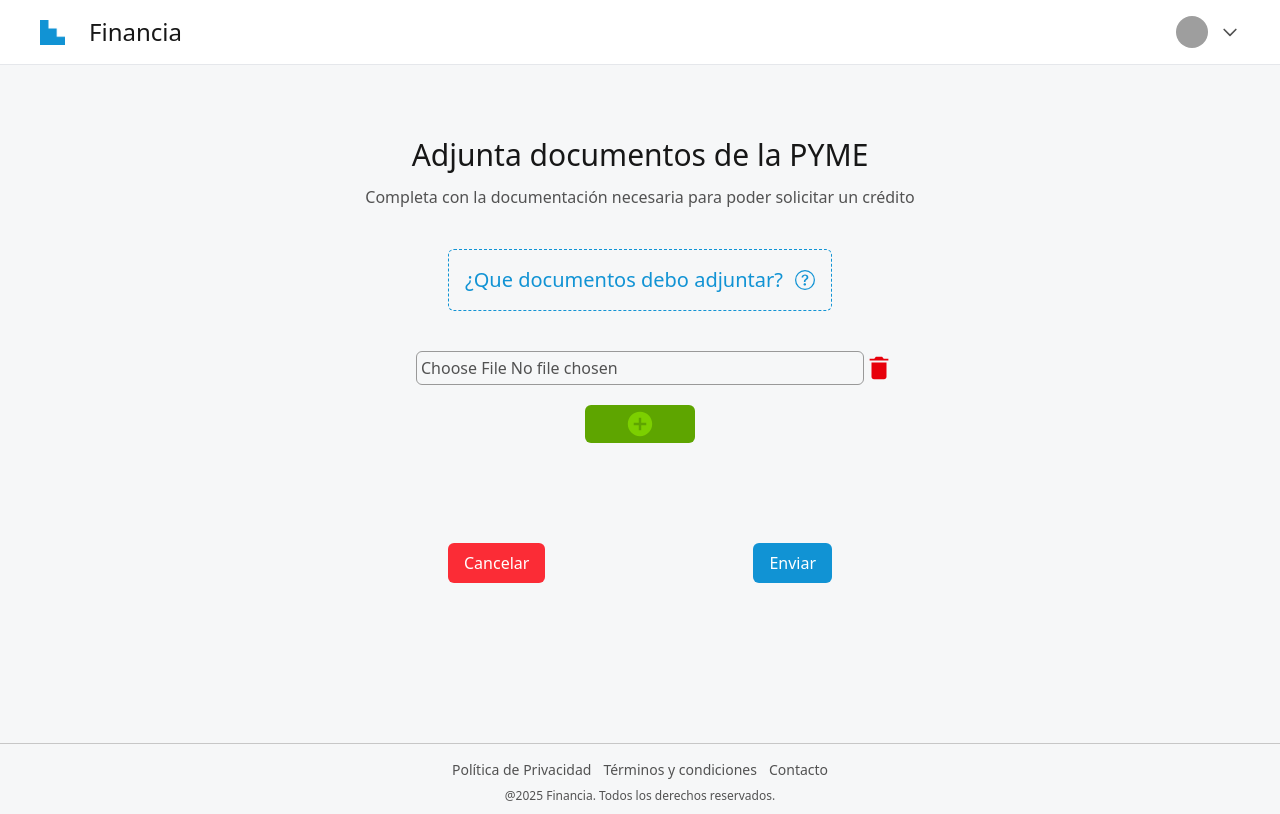
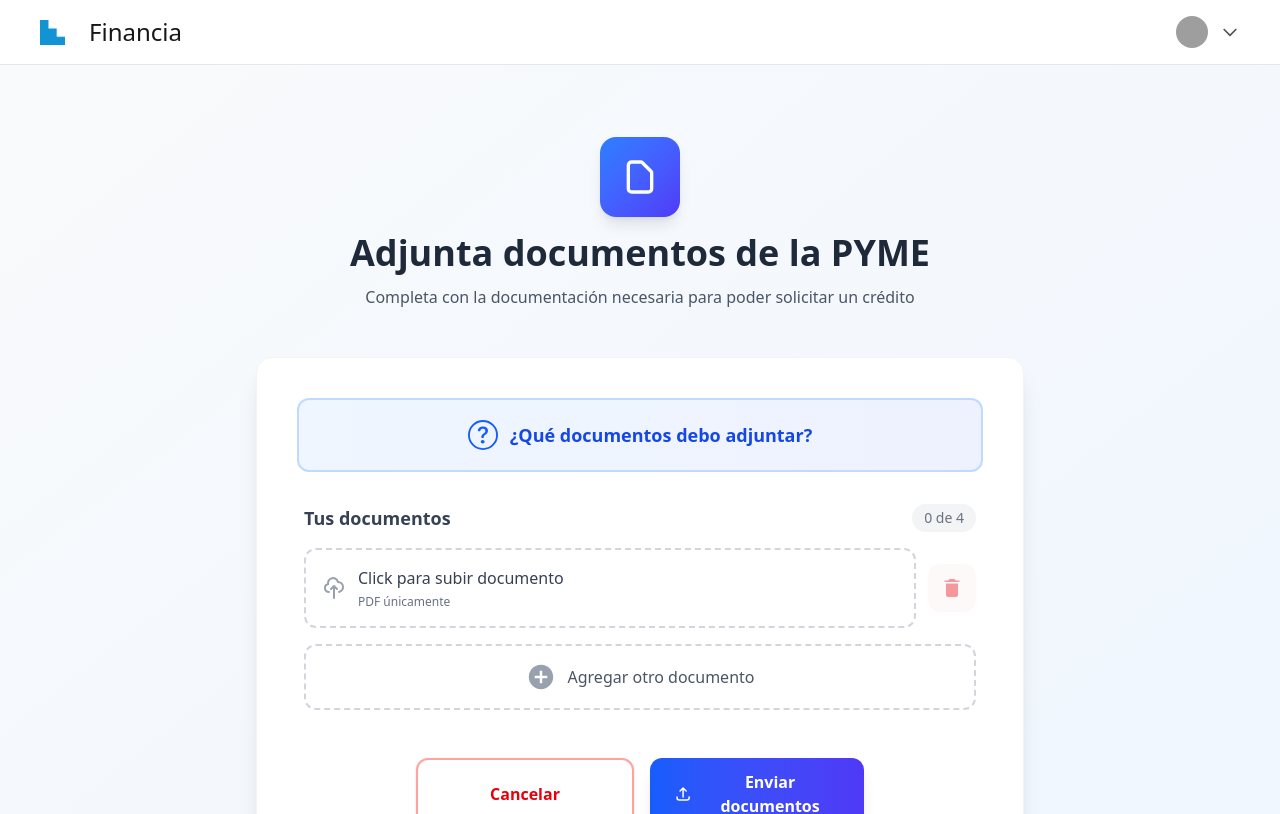
Before and after one commit to cterryc/pyme, a React (Vite) app in the folder front/: page /panel/registro-documentos/1 in a window 1280 px wide. Shown: the top 814 px of the page. Built offline with nearby package versions, Linux system fonts and the light colour scheme; sample sign-in values are in the browser's storage; grey boxes are pictures that could not be loaded.

Commit message:
refactor: enhance RegisterPymeDocuments layout and styling for improved user experience and document management

```diff
--- a/front/src/pages/RegisterPymeDocuments.tsx
+++ b/front/src/pages/RegisterPymeDocuments.tsx
@@ -110,44 +110,87 @@ export const RegisterPymeDocuments = () => {
 
   if (uploadDocuments.length == 0) {
     return (
-      <div className='flex flex-col min-h-screen'>
+      <div className='flex flex-col min-h-screen bg-gradient-to-br from-gray-50 to-blue-50'>
         <Header />
 
-        <section className='w-full max-w-7xl py-5 my-10 m-auto text-center flex-1 p-2'>
-          <h2 className='text-3xl my-3 text-[var(--font-title-light)] font-medium'>Adjunta documentos de la PYME</h2>
-          <p>Completa con la documentación necesaria para poder solicitar un crédito</p>
+        <section className='w-full max-w-5xl py-8 my-6 sm:my-10 mx-auto text-center flex-1 px-4 sm:px-6 lg:px-8'>
+          <div className='mb-8 sm:mb-12 animate-in fade-in slide-in-from-top duration-500'>
+            <div className='inline-flex items-center justify-center w-16 h-16 sm:w-20 sm:h-20 bg-gradient-to-br from-blue-500 to-indigo-600 rounded-2xl shadow-lg mb-4'>
+              <svg className='w-8 h-8 sm:w-10 sm:h-10 text-white' fill='none' stroke='currentColor' viewBox='0 0 24 24'>
+                <path strokeLinecap='round' strokeLinejoin='round' strokeWidth={2} d='M7 21h10a2 2 0 002-2V9.414a1 1 0 00-.293-.707l-5.414-5.414A1 1 0 0012.586 3H7a2 2 0 00-2 2v14a2 2 0 002 2z' />
+              </svg>
+            </div>
+            <h2 className='text-2xl sm:text-3xl lg:text-4xl mb-3 text-gray-800 font-bold'>
+              Adjunta documentos de la PYME
+            </h2>
+            <p className='text-sm sm:text-base text-gray-600 max-w-2xl mx-auto'>
+              Completa con la documentación necesaria para poder solicitar un crédito
+            </p>
+          </div>
 
           <form
-            className='max-w-2xl mx-auto rounded-md flex flex-col items-center p-10 gap-10'
+            className='max-w-3xl mx-auto bg-white rounded-2xl shadow-xl flex flex-col items-center p-6 sm:p-8 lg:p-10 gap-6 sm:gap-8 border border-gray-100'
             onSubmit={(e) => {
               e.preventDefault()
               handleSubmit()
             }}
           >
-            <p
+            <div
               onClick={() => {
                 setOpenModal(true)
               }}
-              className='flex gap-3 p-4 border border-dashed rounded-md items-center text-xl text-[var(--primary)] font-medium text-center cursor-pointer hover:text-[#1879a9] duration-150'
+              className='w-full bg-gradient-to-r from-blue-50 to-indigo-50 border-2 border-blue-200 rounded-xl p-4 sm:p-5 flex flex-col sm:flex-row gap-3 items-center justify-center cursor-pointer hover:border-blue-300 hover:shadow-md transition-all duration-200 group'
             >
-              ¿Que documentos debo adjuntar?
-              <QuestionIcon />
+              <QuestionIcon className='text-2xl sm:text-3xl text-blue-600 flex-shrink-0 group-hover:scale-110 transition-transform' />
+              <p className='text-base sm:text-lg text-blue-700 font-semibold text-center sm:text-left'>
+                ¿Qué documentos debo adjuntar?
               </p>
+            </div>
 
-            <ul className='flex flex-col gap-5 w-full max-w-md'>
+            <div className='w-full max-w-2xl space-y-4'>
+              <div className='flex items-center justify-between mb-4'>
+                <h3 className='text-lg font-semibold text-gray-700'>Tus documentos</h3>
+                <span className='text-sm text-gray-500 bg-gray-100 px-3 py-1 rounded-full'>
+                  {documents.filter(d => d.file).length} de {MAX_DOCUMENTS}
+                </span>
+              </div>
+
+              <ul className='flex flex-col gap-3 sm:gap-4'>
                 {documents.map((docField, indx) => {
                   return (
-                  <li className='flex gap-3 items-center relative' key={indx}>
+                    <li
+                      className='group animate-in slide-in-from-left duration-300'
+                      key={indx}
+                      style={{ animationDelay: `${indx * 50}ms` }}
+                    >
+                      <div className='flex gap-3 items-center'>
                         {docField.file != null ? (
-                      <div className='border-b-1 border-[#999] p-1 w-full text-ellipsis overflow-hidden'>
-                        Documento adjunto: {docField.file.name}
+                          <div className='flex-1 bg-gradient-to-r from-green-50 to-emerald-50 border-2 border-green-300 rounded-xl p-4 flex items-center gap-3 shadow-sm'>
+                            <svg className='w-6 h-6 text-green-600 flex-shrink-0' fill='none' stroke='currentColor' viewBox='0 0 24 24'>
+                              <path strokeLinecap='round' strokeLinejoin='round' strokeWidth={2} d='M9 12l2 2 4-4m6 2a9 9 0 11-18 0 9 9 0 0118 0z' />
+                            </svg>
+                            <div className='flex-1 min-w-0'>
+                              <p className='text-xs sm:text-sm text-green-700 font-medium mb-1'>Documento adjunto</p>
+                              <p className='text-sm sm:text-base text-gray-900 font-semibold truncate'>{docField.file.name}</p>
+                            </div>
                           </div>
                         ) : (
+                          <label className='flex-1 relative cursor-pointer group/file'>
+                            <div className='border-2 border-dashed border-gray-300 rounded-xl p-4 hover:border-blue-400 hover:bg-blue-50/50 transition-all duration-200 flex items-center gap-3'>
+                              <svg className='w-6 h-6 text-gray-400 group-hover/file:text-blue-500 transition-colors flex-shrink-0' fill='none' stroke='currentColor' viewBox='0 0 24 24'>
+                                <path strokeLinecap='round' strokeLinejoin='round' strokeWidth={2} d='M7 16a4 4 0 01-.88-7.903A5 5 0 1115.9 6L16 6a5 5 0 011 9.9M15 13l-3-3m0 0l-3 3m3-3v12' />
+                              </svg>
+                              <div className='flex-1 min-w-0 text-left'>
+                                <p className='text-sm sm:text-base text-gray-700 font-medium'>
+                                  Click para subir documento
+                                </p>
+                                <p className='text-xs text-gray-500 mt-1'>PDF únicamente</p>
+                              </div>
+                            </div>
                             <input
                               type='file'
-                        className='border border-[#999] p-1 rounded-md w-full cursor-pointer hover:bg-[#ddd]'
+                              className='absolute inset-0 w-full h-full opacity-0 cursor-pointer'
                               accept='.pdf'
-                        placeholder='Sube tu documento'
                               onChange={(e) => {
                                 const file = e.target.files?.[0] || null
                                 if (file) {
@@ -155,46 +198,82 @@ export const RegisterPymeDocuments = () => {
                                 }
                               }}
                             />
+                          </label>
                         )}
-                    <TrashIcon
+
+                        <button
+                          type='button'
                           onClick={() => {
                             removeDocInput(docField.id)
                           }}
-                      className='text-red-600 absolute text-3xl left-full cursor-pointer hover:text-red-800 duration-150'
-                    />
+                          disabled={documents.length <= 1}
+                          className='flex-shrink-0 w-10 h-10 sm:w-12 sm:h-12 flex items-center justify-center rounded-xl bg-red-50 text-red-600 hover:bg-red-100 hover:text-red-700 disabled:opacity-40 disabled:cursor-not-allowed transition-all duration-200 group-hover:scale-105'
+                          aria-label='Eliminar documento'
+                        >
+                          <TrashIcon className='text-xl sm:text-2xl' />
+                        </button>
+                      </div>
                     </li>
                   )
                 })}
 
-              <li
-                className='bg-lime-600 flex justify-center px-10 self-center p-1 rounded-md cursor-pointer hover:bg-lime-700 duration-150'
+                {documents.length < MAX_DOCUMENTS && (
+                  <li className='animate-in fade-in duration-300'>
+                    <button
+                      type='button'
                       onClick={(e) => {
                         e.preventDefault()
                         addDocInput()
                       }}
+                      className='w-full border-2 border-dashed border-gray-300 rounded-xl p-4 flex items-center justify-center gap-3 hover:border-green-400 hover:bg-green-50 transition-all duration-200 group/add'
                     >
-                <AddIcon className='text-3xl text-lime-500'></AddIcon>
+                      <AddIcon className='text-3xl text-gray-400 group-hover/add:text-green-600 transition-colors' />
+                      <span className='text-gray-600 group-hover/add:text-green-700 font-medium'>
+                        Agregar otro documento
+                      </span>
+                    </button>
                   </li>
+                )}
               </ul>
-            <div className='flex justify-around w-full my-15'>
+            </div>
+
+            <div className='flex flex-col sm:flex-row gap-4 w-full max-w-md mt-4'>
               <button
+                type='button'
                 onClick={(e) => {
                   e.preventDefault()
                   navigate('/panel')
                 }}
-                className='bg-red-500 text-white p-2 px-4 rounded-md hover:bg-red-600 duration-150 cursor-pointer'
+                className='flex-1 bg-white border-2 border-red-300 text-red-600 py-3 px-6 rounded-xl font-semibold hover:bg-red-50 hover:border-red-400 transition-all duration-200 shadow-sm hover:shadow-md'
               >
                 Cancelar
               </button>
-              <input
+              <button
                 type='submit'
-                value='Enviar'
-                className='bg-[var(--primary)] text-white p-2 px-4 rounded-md hover:bg-[#1477a9] duration-150 cursor-pointer'
                 disabled={isPending}
-              />
+                className='flex-1 bg-gradient-to-r from-blue-600 to-indigo-600 text-white py-3 px-6 rounded-xl font-semibold hover:from-blue-700 hover:to-indigo-700 transition-all duration-200 shadow-lg hover:shadow-xl disabled:opacity-60 disabled:cursor-not-allowed flex items-center justify-center gap-2'
+              >
+                {isPending ? (
+                  <>
+                    <svg className='animate-spin h-5 w-5' fill='none' viewBox='0 0 24 24'>
+                      <circle className='opacity-25' cx='12' cy='12' r='10' stroke='currentColor' strokeWidth='4'></circle>
+                      <path className='opacity-75' fill='currentColor' d='M4 12a8 8 0 018-8V0C5.373 0 0 5.373 0 12h4zm2 5.291A7.962 7.962 0 014 12H0c0 3.042 1.135 5.824 3 7.938l3-2.647z'></path>
+                    </svg>
+                    <span>Enviando...</span>
+                  </>
+                ) : (
+                  <>
+                    <svg className='w-5 h-5' fill='none' stroke='currentColor' viewBox='0 0 24 24'>
+                      <path strokeLinecap='round' strokeLinejoin='round' strokeWidth={2} d='M4 16v1a3 3 0 003 3h10a3 3 0 003-3v-1m-4-8l-4-4m0 0L8 8m4-4v12' />
+                    </svg>
+                    <span>Enviar documentos</span>
+                  </>
+                )}
+              </button>
             </div>
           </form>
         </section>
+
         <Modal
           enable={openModal}
           onClose={() => {
@@ -208,35 +287,84 @@ export const RegisterPymeDocuments = () => {
     )
   } else {
     return (
-      <div className='flex flex-col min-h-screen'>
+      <div className='flex flex-col min-h-screen bg-gradient-to-br from-gray-50 to-green-50'>
         <Header />
-        <section className='flex-1 flex flex-col gap-20 items-center pt-20'>
-          <h3 className='text-2xl text-[var(--font-title-light)] font-medium'>Documentos subidos</h3>
-          <ul className='p-5 max-w-md w-full flex flex-col gap-4'>
+
+        <section className='flex-1 flex flex-col items-center px-4 sm:px-6 py-8 sm:py-12 lg:py-20'>
+          <div className='text-center mb-8 sm:mb-12 animate-in fade-in zoom-in duration-500'>
+            <div className='inline-flex items-center justify-center w-20 h-20 sm:w-24 sm:h-24 bg-gradient-to-br from-green-500 to-emerald-600 rounded-full shadow-2xl mb-6 animate-bounce'>
+              <svg className='w-10 h-10 sm:w-12 sm:h-12 text-white' fill='none' stroke='currentColor' viewBox='0 0 24 24'>
+                <path strokeLinecap='round' strokeLinejoin='round' strokeWidth={2} d='M9 12l2 2 4-4m6 2a9 9 0 11-18 0 9 9 0 0118 0z' />
+              </svg>
+            </div>
+            <h3 className='text-2xl sm:text-3xl lg:text-4xl text-gray-800 font-bold mb-3'>
+              ¡Documentos enviados exitosamente!
+            </h3>
+            <p className='text-sm sm:text-base text-gray-600'>
+              Tus documentos han sido cargados correctamente
+            </p>
+          </div>
+
+          <div className='w-full max-w-3xl bg-white rounded-2xl shadow-xl p-6 sm:p-8 border border-gray-100'>
+            <div className='flex items-center gap-3 mb-6 pb-4 border-b-2 border-gray-100'>
+              <svg className='w-6 h-6 text-blue-600' fill='none' stroke='currentColor' viewBox='0 0 24 24'>
+                <path strokeLinecap='round' strokeLinejoin='round' strokeWidth={2} d='M9 12h6m-6 4h6m2 5H7a2 2 0 01-2-2V5a2 2 0 012-2h5.586a1 1 0 01.707.293l5.414 5.414a1 1 0 01.293.707V19a2 2 0 01-2 2z' />
+              </svg>
+              <h4 className='text-xl font-bold text-gray-800'>Documentos cargados</h4>
+              <span className='ml-auto bg-green-100 text-green-700 px-3 py-1 rounded-full text-sm font-semibold'>
+                {uploadDocuments.length} {uploadDocuments.length === 1 ? 'documento' : 'documentos'}
+              </span>
+            </div>
+
+            <ul className='space-y-3'>
               {uploadDocuments.map((doc, i) => {
                 return (
-                <li className='flex justify-between items-center border-b-1 border-[#bbb] p-2 px-3 ' key={i}>
-                  <span className='font-medium overflow-hidden text-ellipsis'>{doc.fileName}</span>
+                  <li
+                    className='group animate-in slide-in-from-right duration-300'
+                    key={i}
+                    style={{ animationDelay: `${i * 100}ms` }}
+                  >
+                    <div className='flex flex-col sm:flex-row sm:items-center justify-between gap-3 bg-gradient-to-r from-gray-50 to-blue-50 border border-gray-200 rounded-xl p-4 hover:shadow-md transition-all duration-200'>
+                      <div className='flex items-center gap-3 flex-1 min-w-0'>
+                        <div className='w-10 h-10 bg-blue-100 rounded-lg flex items-center justify-center flex-shrink-0'>
+                          <svg className='w-5 h-5 text-blue-600' fill='none' stroke='currentColor' viewBox='0 0 24 24'>
+                            <path strokeLinecap='round' strokeLinejoin='round' strokeWidth={2} d='M7 21h10a2 2 0 002-2V9.414a1 1 0 00-.293-.707l-5.414-5.414A1 1 0 0012.586 3H7a2 2 0 00-2 2v14a2 2 0 002 2z' />
+                          </svg>
+                        </div>
+                        <span className='font-semibold text-gray-800 truncate text-sm sm:text-base'>{doc.fileName}</span>
+                      </div>
                       <a
                         href={doc.fileUrl}
                         target='_blank'
-                    className='bg-lime-600 text-white p-2 rounded cursor-pointer hover:bg-lime-700 duration-150'
+                        rel='noopener noreferrer'
+                        className='bg-gradient-to-r from-green-500 to-emerald-600 text-white px-5 py-2.5 rounded-lg font-medium hover:from-green-600 hover:to-emerald-700 transition-all duration-200 shadow-md hover:shadow-lg flex items-center justify-center gap-2 group-hover:scale-105'
                       >
-                    Revisar
+                        <svg className='w-4 h-4' fill='none' stroke='currentColor' viewBox='0 0 24 24'>
+                          <path strokeLinecap='round' strokeLinejoin='round' strokeWidth={2} d='M15 12a3 3 0 11-6 0 3 3 0 016 0z' />
+                          <path strokeLinecap='round' strokeLinejoin='round' strokeWidth={2} d='M2.458 12C3.732 7.943 7.523 5 12 5c4.478 0 8.268 2.943 9.542 7-1.274 4.057-5.064 7-9.542 7-4.477 0-8.268-2.943-9.542-7z' />
+                        </svg>
+                        <span>Ver documento</span>
                       </a>
+                    </div>
                   </li>
                 )
               })}
             </ul>
+          </div>
+
           <button
-            className='bg-[var(--primary)] px-4 p-2 text-white rounded-md cursor-pointer hover:bg-[#1471a0] duration-150 '
+            className='mt-8 sm:mt-12 bg-gradient-to-r from-blue-600 to-indigo-600 px-8 py-3 text-white rounded-xl font-semibold hover:from-blue-700 hover:to-indigo-700 transition-all duration-200 shadow-lg hover:shadow-xl flex items-center gap-2 group'
             onClick={() => {
               navigate('/panel')
             }}
           >
-            Volver al panel
+            <svg className='w-5 h-5 group-hover:-translate-x-1 transition-transform' fill='none' stroke='currentColor' viewBox='0 0 24 24'>
+              <path strokeLinecap='round' strokeLinejoin='round' strokeWidth={2} d='M10 19l-7-7m0 0l7-7m-7 7h18' />
+            </svg>
+            <span>Volver al panel</span>
           </button>
         </section>
+
         <Footer />
       </div>
     )
```
Lines whose indentation alone changed are shown as unchanged.
